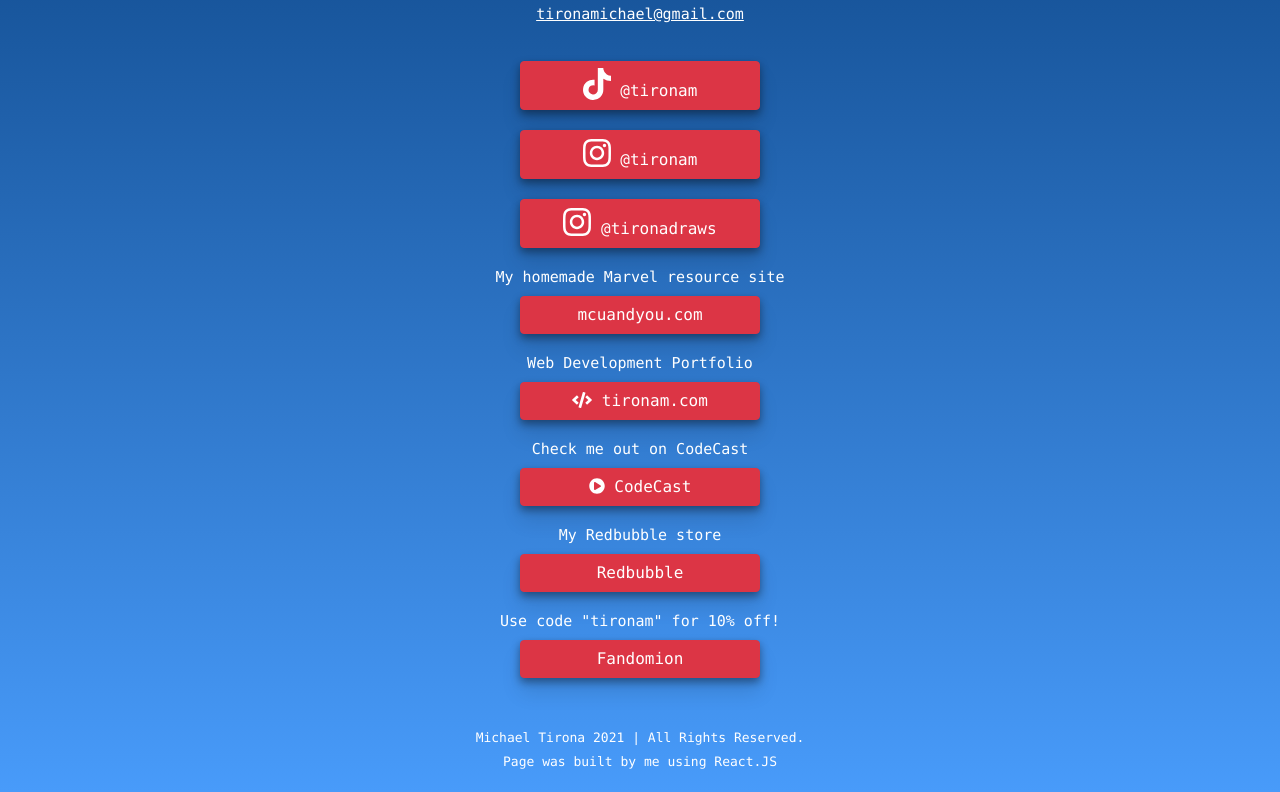
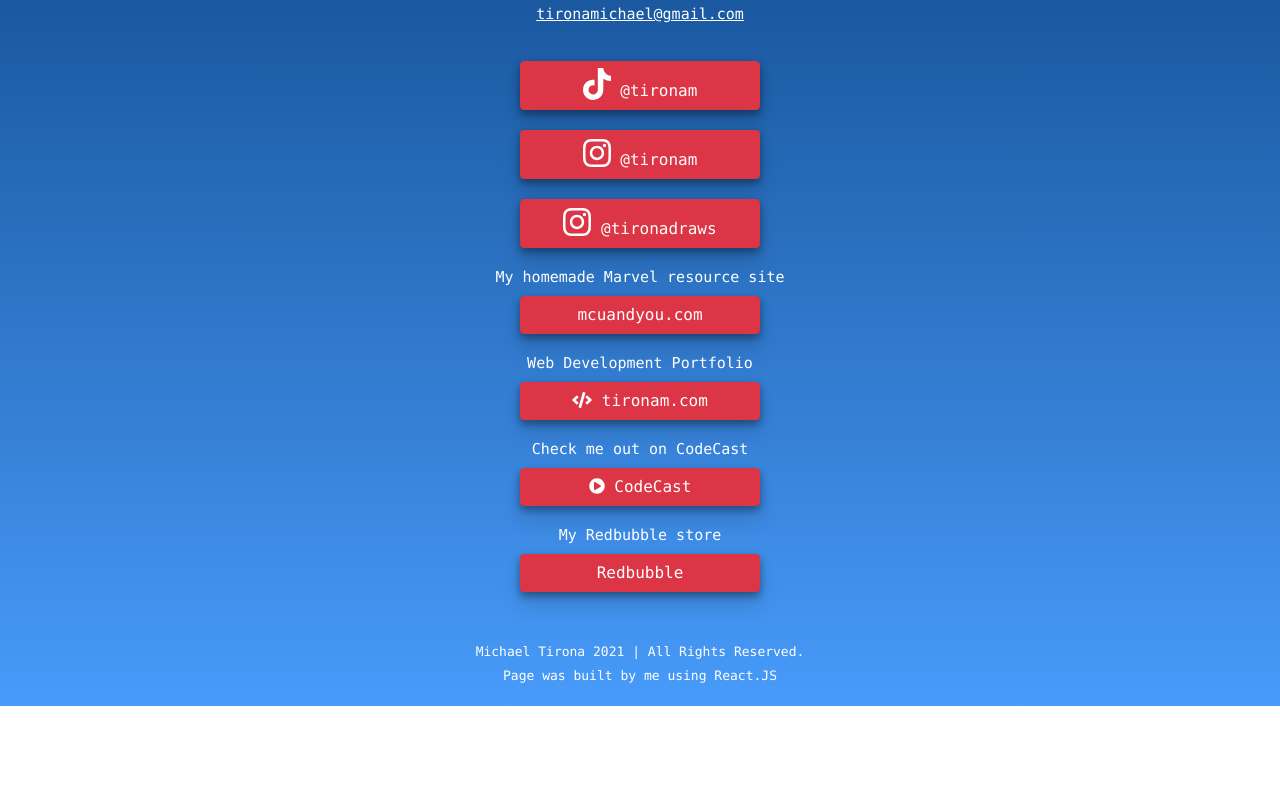
Before and after one commit to tironam/linkpage, a React (Create React App) app: page / in a window 1280 px wide. Shown: the part 403-1195 px from the top of the page. After the commit the page ends 1109 px from the top, so only its background shows below. Built offline with nearby package versions, Linux system fonts and the light colour scheme.

Commit message:
Removed Fandomion from link page

```diff
--- a/src/App.js
+++ b/src/App.js
@@ -63,11 +63,6 @@
           name="Redbubble"
           link="https://www.redbubble.com/people/tironam/shop?asc=u"
         />
-        <LinkButton
-          title='Use code "tironam" for 10% off!'
-          name="Fandomion"
-          link="https://bit.ly/TironamMarvelMerch"
-        />
       </div>
       <Footer
         text="Michael Tirona 2021 | All Rights Reserved."
```
